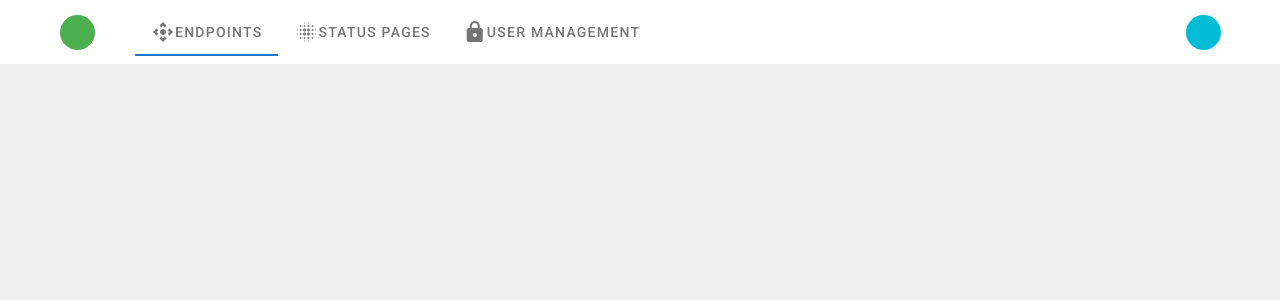
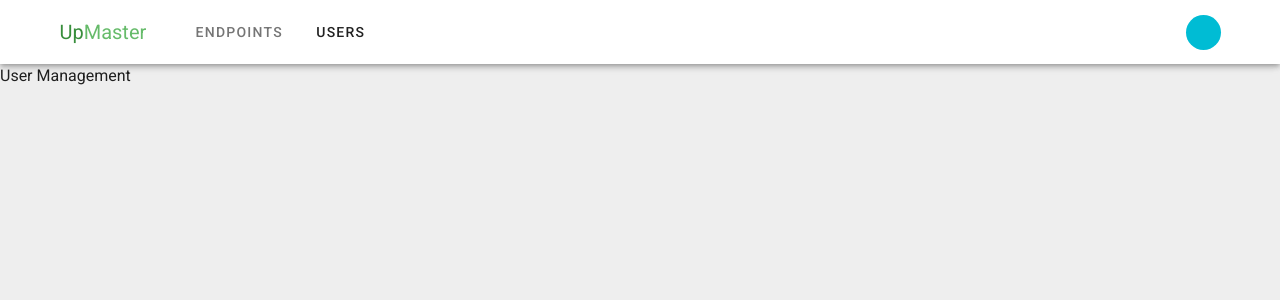
Before and after one commit to TechMinerApps/upmaster-dashboard, a Vue app: page /#/users in a window 1280 px wide. Shown: the top 300 px of the page. Built offline with nearby package versions, Linux system fonts and the light colour scheme.

Commit message:
feat(navbar): optimzie route list
- using named route instead of fixed route
- remove StatusPage, which shoule be index page of website
- add Index.vue as home for showing status of websites

```diff
--- a/src/components/NavBar.vue
+++ b/src/components/NavBar.vue
@@ -1,15 +1,24 @@
 <template>
-  <v-app-bar app color="white" flat>
+  <v-app-bar app color="white">
     <v-container class="py-0 fill-height">
-      <v-avatar class="mr-10" color="green" size="35"></v-avatar>
-      <div>
-        <v-tabs>
-          <v-tab v-for="(item, index) in items" :key="index" :to="item.to" text>
-            <v-icon>{{ item.icon }}</v-icon>
-            {{ item.title }}
-          </v-tab>
-        </v-tabs>
-      </div>
+      <router-link :to="{ name: 'home' }">
+        <v-app-bar-title>
+          <span class="green--text text--darken-2">Up</span>
+          <span class="green--text text--lighten-1">Master</span>
+        </v-app-bar-title>
+      </router-link>
+
+      <nav>
+        <v-btn
+          v-for="(item, index) in items"
+          :key="`navbar-nav-${index}`"
+          :to="item.to"
+          plain
+        >
+          {{ item.title }}
+        </v-btn>
+      </nav>
+
       <v-spacer />
 
       <v-menu offset-y bottom left origin="top right">
@@ -53,17 +62,16 @@ export default {
     items: [
       {
         title: "Endpoints",
-        to: "/endpoints",
+        to: {
+          name: "endpoints"
+        },
         icon: "mdi-camera-control"
       },
       {
-        title: "Status pages",
-        to: "/statuspages",
-        icon: "mdi-blur"
-      },
-      {
-        title: "User Management",
-        to: "/usermanage",
+        title: "Users",
+        to: {
+          name: "users"
+        },
         icon: "mdi-lock"
       }
     ],
@@ -79,4 +87,8 @@ export default {
 };
 </script>
 
-<style scoped></style>
+<style scoped lang="scss">
+nav {
+  margin-left: 2rem;
+}
+</style>
--- /dev/null
+++ b/src/pages/Index.vue
@@ -0,0 +1,3 @@
+<template>
+  <div>Monitoring websites</div>
+</template>
--- a/src/pages/Statuspages.vue
+++ /dev/null
@@ -1,10 +0,0 @@
-<template>
-  <div>Status Pages</div>
-</template>
-
-<script>
-export default {
-  name: "Statuspages",
-  data: () => ({})
-};
-</script>
--- a/src/pages/Usermanage.vue
+++ b/src/pages/Users.vue
@@ -4,7 +4,7 @@
 
 <script>
 export default {
-  name: "Usermanage",
+  name: "Users",
   data: () => ({})
 };
 </script>
--- a/src/router/index.js
+++ b/src/router/index.js
@@ -5,9 +5,21 @@ Vue.use(VueRouter);
 
 const routes = [
   // dynamic segments start with a colon
-  { path: "/endpoints", component: () => import("@/pages/Endpoints") },
-  { path: "/statuspages", component: () => import("@/pages/Statuspages") },
-  { path: "/usermanage", component: () => import("@/pages/Usermanage") }
+  {
+    path: "/",
+    name: "home",
+    component: () => import("@/pages/Index")
+  },
+  {
+    path: "/endpoints",
+    name: "endpoints",
+    component: () => import("@/pages/Endpoints")
+  },
+  {
+    path: "/users",
+    name: "users",
+    component: () => import("@/pages/Users")
+  }
 ];
 
 const router = new VueRouter({
```
